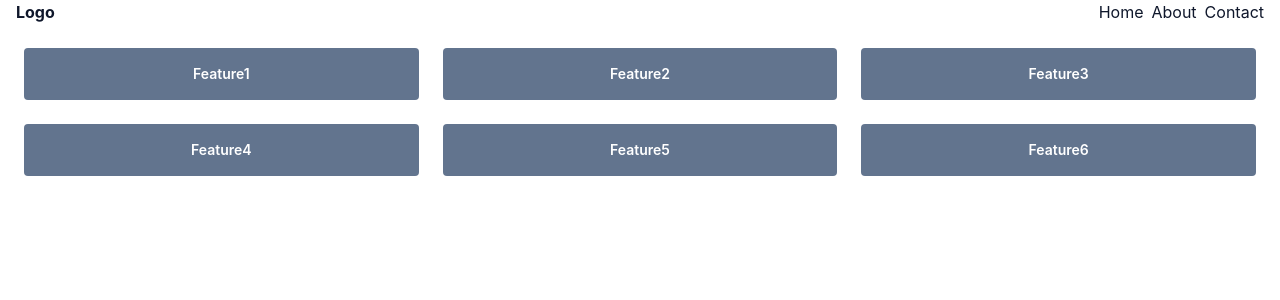
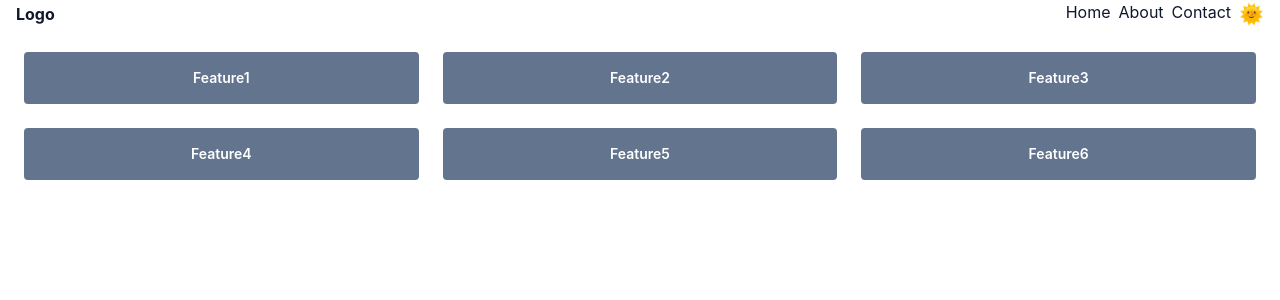
Before and after one commit to Aryan-Gupta2002/Tailwind-React-, a React (Vite) app: page / in a window 1280 px wide. Shown: the top 300 px of the page. Built offline with nearby package versions, Linux system fonts and the light colour scheme.

Commit message:
Full page light and dark theme

```diff
--- a/src/App.jsx
+++ b/src/App.jsx
@@ -4,15 +4,16 @@ function App() {
   const[open,setOpen]=useState(false);
   const[theme,setTheme]=useState("light");
   return (
-  <div className={theme}>
+  <div className={`${theme} min-h-screen text-slate-900 dark:bg-slate-900 dark:text-white`}>
     {/* Navbar */}
-    <div className="flex items-center justify-between text-slate-900 dark:bg-slate-900 dark:text-white px-4">
+    <div className="flex items-center justify-between px-4">
     <div className="font-bold">Logo</div>
     {/* Desktop Nav */}
     <div className="hidden sm:flex gap-2">
       <span>Home</span>
       <span>About</span>
       <span>Contact</span>
+      <button className="text-xl cursor-pointer" onClick={()=>setTheme(theme === "light" ?"dark":"light")}>{theme === "light" ? "🌞":"🌙"}</button>
     </div>
     <button className="text-xl cursor-pointer sm:hidden" onClick={()=>setOpen(!open)}>☰</button>
   </div>
```
